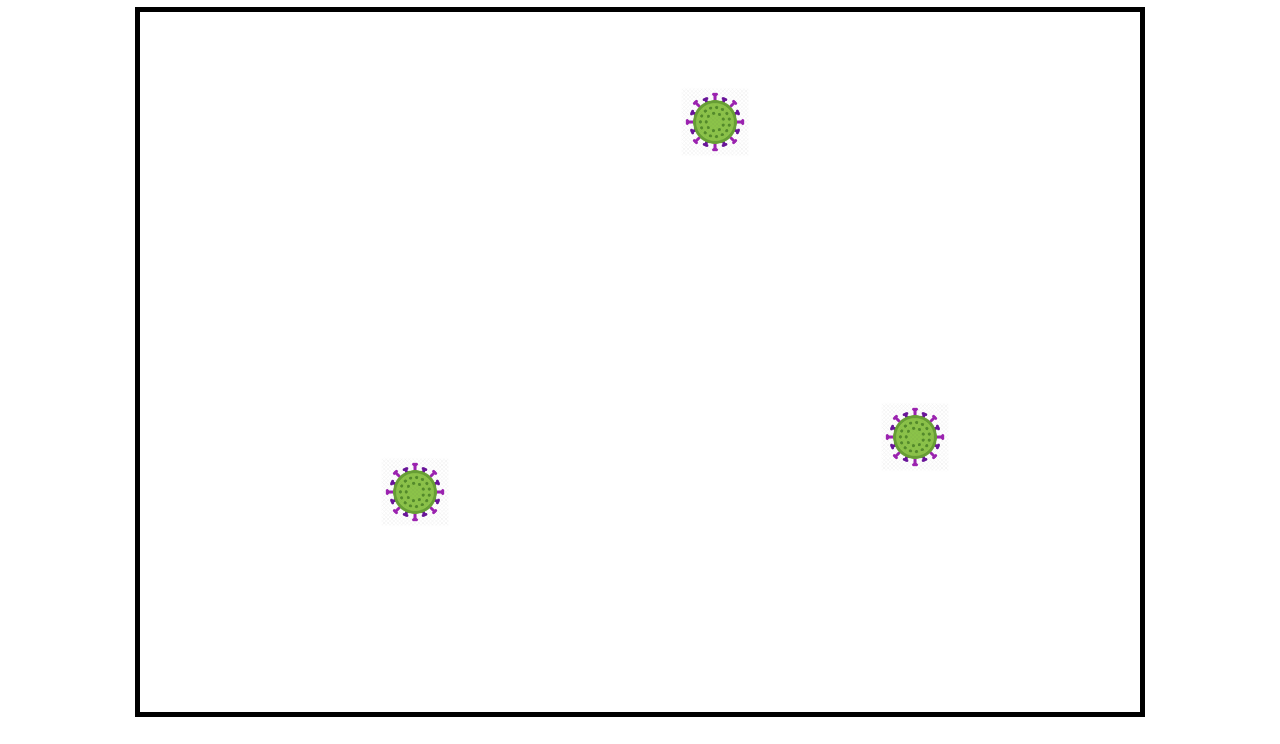
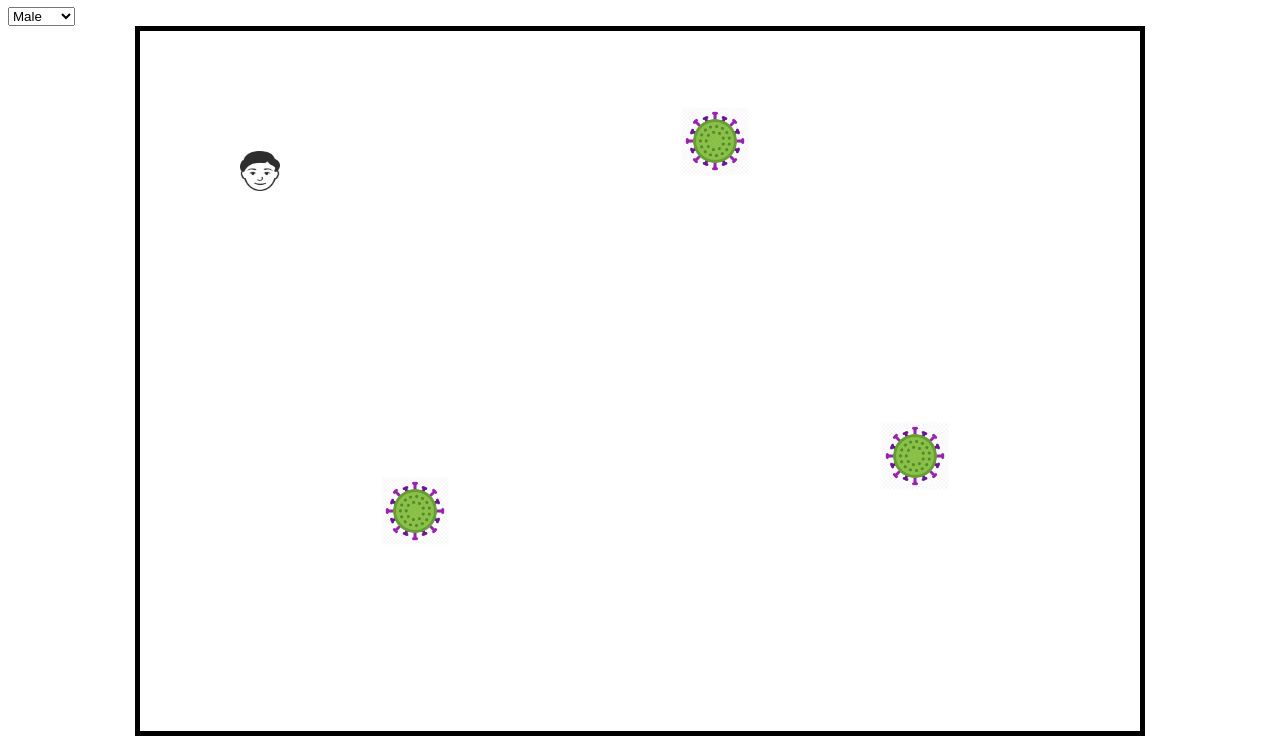
Before and after one commit to vvvk-gh/covidFighter, a plain HTML site: page index.html in a window 1280 px wide. Shown: the part 73-817 px from the top of the page. Drawn offline with Linux system fonts and the light colour scheme.

Commit message:
added gender based players logic

```diff
--- a/game.js
+++ b/game.js
@@ -2,6 +2,19 @@ function load_images(){
     //load fighter , enemies
     enemy_img = new Image();
     enemy_img.src = "assets/virus.png"
+
+    fighter_girl = new Image()
+    fighter_girl.src = "assets/girl.png"
+
+    fighter_boy = new Image()
+    fighter_boy.src = "assets/man.png"
+}
+
+
+function getUserGender( ) {
+    userGender = genderOptions.options[genderOptions.selectedIndex].text
+    console.log(`${userGender}`)
+    selectedGender = userGender;
 }
 
 
@@ -11,6 +24,9 @@ canvas = document.getElementById('mycanvas');
 W = canvas.width = 1000;
 H = canvas.height = 700;
 
+//Select Gender
+genderOptions = document.getElementById("userGender")
+selectedGender = 'Male';
 //creating canvas Context
 pen = canvas.getContext('2d');
 
@@ -49,21 +65,31 @@ enemies = [e1 ,e2 ,e3]
 
 
 function draw(){
+//draw Enemies
+   pen.clearRect(0,0,W,H)
+   for(let i in enemies){
+    pen.drawImage(enemy_img,enemies[i].x , enemies[i].y , enemies[i].w , enemies[i].h)
+   }
 
-   //clear the old frame
-   pen.clearRect(0,0,W,H)
-   pen.fillStyle = e2.color;
+//draw GenderPic
+   if(selectedGender == "Male"){
+     pen.drawImage(fighter_boy, 100, 120 , 40 , 40)
+   }
+   else{
+    pen.drawImage(fighter_girl, 10, 20 , 40 , 40)
+   }
 
-   for(let i in enemies){
-       //pen.fillRect(enemies[i].x , enemies[i].y , enemies[i].w , enemies[i].h)
-        pen.drawImage(enemy_img,enemies[i].x , enemies[i].y , enemies[i].w , enemies[i].h)
 
-   }
 }
 
 function update() {
+//
+genderOptions.addEventListener('change' , getUserGender)
+console.log(selectedGender)
+//enemies movement
     for(let i in enemies){
         enemies[i].y += enemies[i].speed;
+        //boundary limits
         if(enemies[i].y > H - enemies[i].h || enemies[i].y < 0){
             enemies[i].speed *= -1;
         }
--- a/index.html
+++ b/index.html
@@ -17,7 +17,13 @@
     <script defer src="game.js"></script>
 </head>
 <body>
+
         <h1>Covid Fighter</h1>
+
+        <select id="userGender">
+            <option value = "Male">Male</option>
+            <option value = "Female">Female</option>
+        </select>
         <canvas id ="mycanvas"></canvas>
 </body>
 </html>
```
